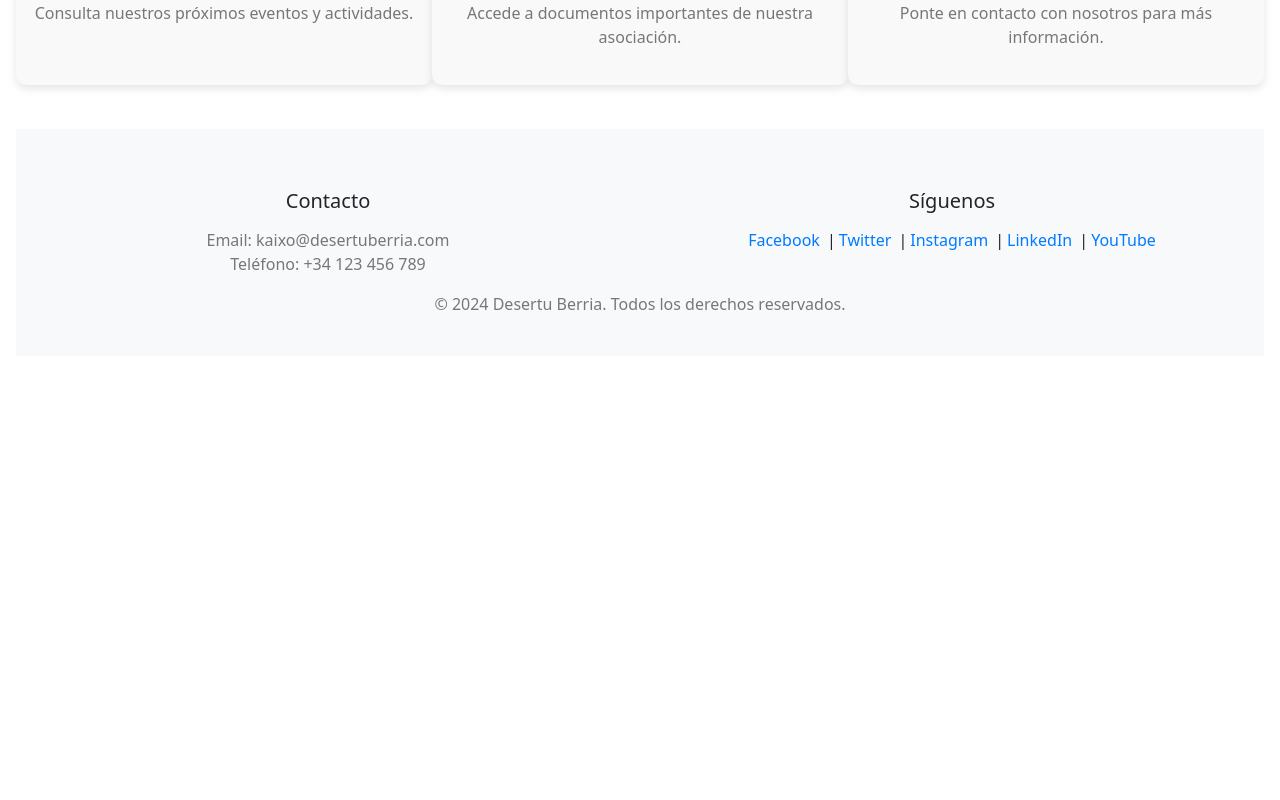
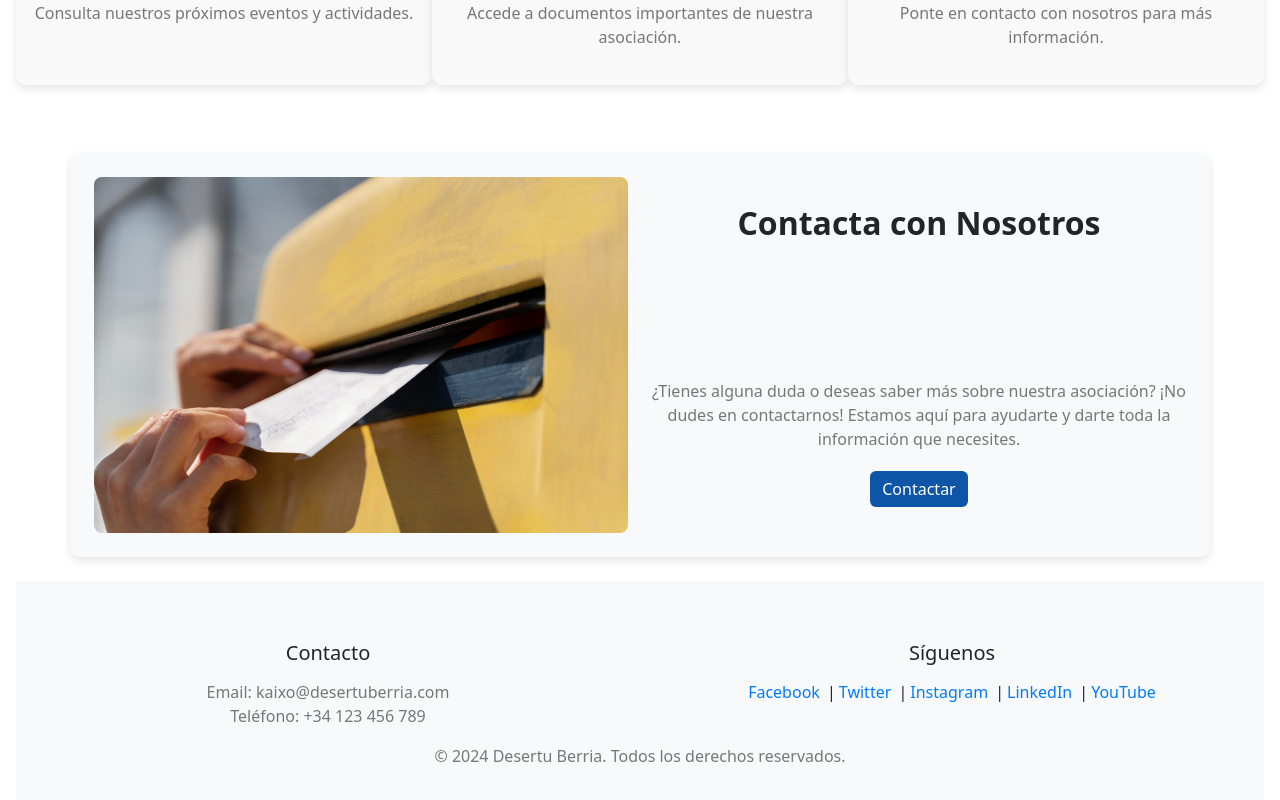
Before and after one commit to vickypineli/desertu.react, a React (Vite) app: page / in a window 1280 px wide. Shown: the part 1305-2105 px from the top of the page. Before the commit the page ends 1677 px from the top, so only its background shows below. Built offline with nearby package versions, Linux system fonts and the light colour scheme.

Commit message:
contect section created

```diff
--- /dev/null
+++ b/src/components/contactSection/ContactSection.css
@@ -0,0 +1,33 @@
+/* src/components/ContactSection.css */
+
+.contact-section {
+    background-color: #f8f9fa; /* Color de fondo claro */
+    border-radius: 10px; /* Bordes redondeados */
+    box-shadow: 0 4px 8px rgba(0, 0, 0, 0.1); /* Sombra para resaltar la sección */
+  }
+
+  .contact-section-image img {
+    border-radius: 8px; /* Bordes redondeados para la imagen */
+  }
+
+  .contact-section-content {
+    text-align: center; /* Alinear el texto a la izquierda */
+  }
+
+  .contact-section h2 {
+    margin-bottom: 15px;
+    font-weight: bold;
+  }
+
+  .contact-section p {
+    margin-bottom: 20px;
+  }
+
+  .contact-section .btn-primary {
+    background-color: #0d55a7; /* Color personalizado del botón */
+    border: none;
+  }
+
+  .contact-section .btn-primary:hover {
+    background-color: #0b4792; /* Color más oscuro en hover */
+  }
--- /dev/null
+++ b/src/components/contactSection/ContactSection.jsx
@@ -0,0 +1,37 @@
+// src/components/ContactSection.jsx
+
+import { Container, Row, Col } from 'react-bootstrap';
+import { Link } from 'react-router-dom';
+import './ContactSection.css';
+
+const ContactSection = () => {
+  return (
+    <Container className="contact-section my-4 p-4">
+      <Row className="align-items-center">
+        {/* Caja izquierda: Imagen */}
+        <Col md={6} className="contact-section-image">
+          <img
+            src="/assets/buzon.jpg" // Reemplaza con la ruta correcta de la imagen
+            alt="Imagen de Contacto"
+            className="img-fluid"
+          />
+        </Col>
+
+        {/* Caja derecha: Título, texto y botón */}
+        <Col md={6} className="contact-section-content">
+          <h2>Contacta con Nosotros</h2>
+          <p>
+            ¿Tienes alguna duda o deseas saber más sobre nuestra asociación?
+            ¡No dudes en contactarnos! Estamos aquí para ayudarte y darte
+            toda la información que necesites.
+          </p>
+          <Link to="/contact">
+            <button className="btn btn-primary">Contactar</button>
+          </Link>
+        </Col>
+      </Row>
+    </Container>
+  );
+};
+
+export default ContactSection;
--- a/src/components/home/Home.jsx
+++ b/src/components/home/Home.jsx
@@ -4,6 +4,7 @@
 import Carousel from '../carousel/Carousel';
 import './Home.css';
 import AboutBox from '../aboutBox/AboutBox';
+import ContactSection from '../contactSection/ContactSection';
 
 function Home() {
   return (
@@ -25,7 +26,9 @@ function Home() {
             <p>Ponte en contacto con nosotros para más información.</p>
           </div>
         </div>
+
       </div>
+      <ContactSection />
     </>
 
   );
```
Also changed, not shown: public/assets/buzon.jpg (added).
